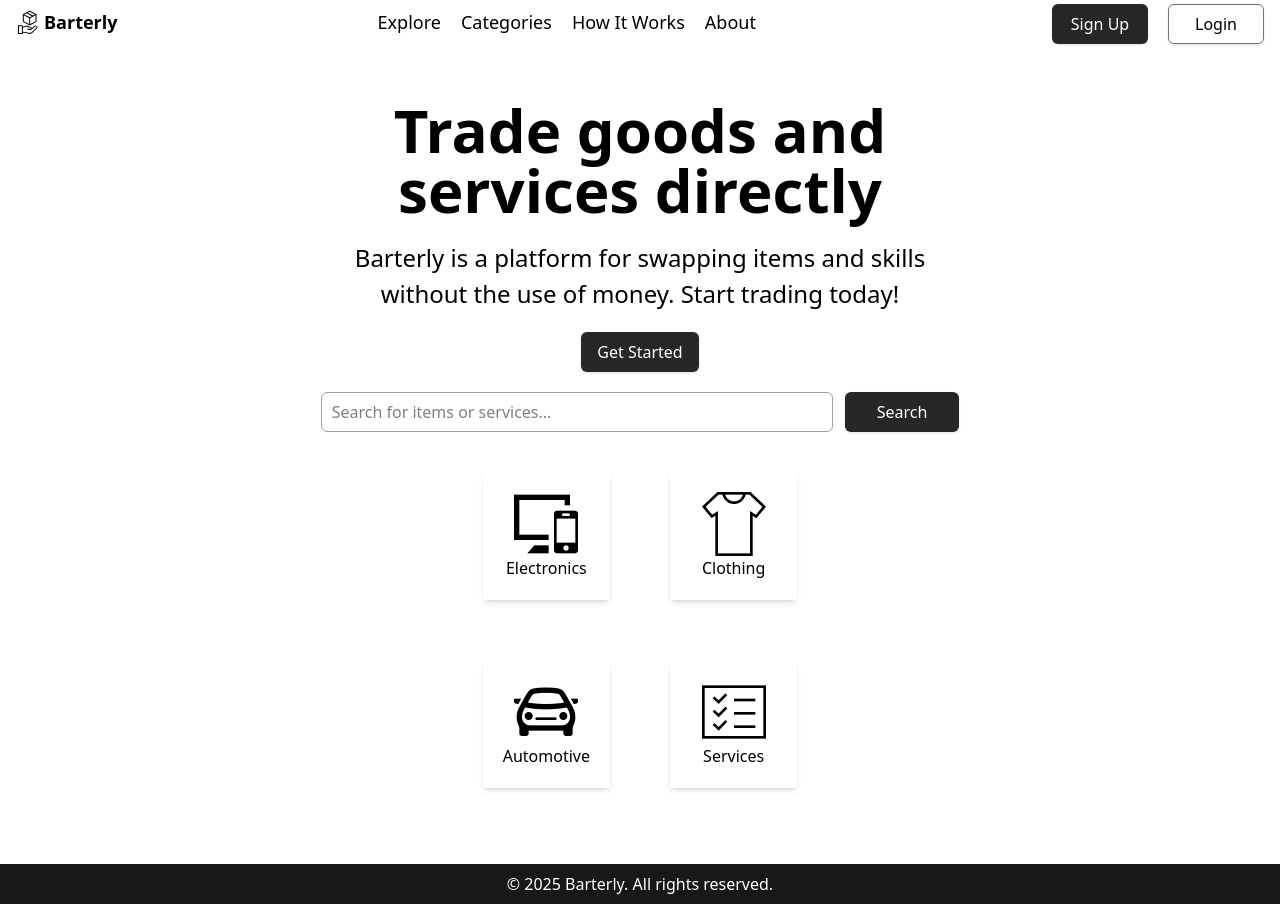
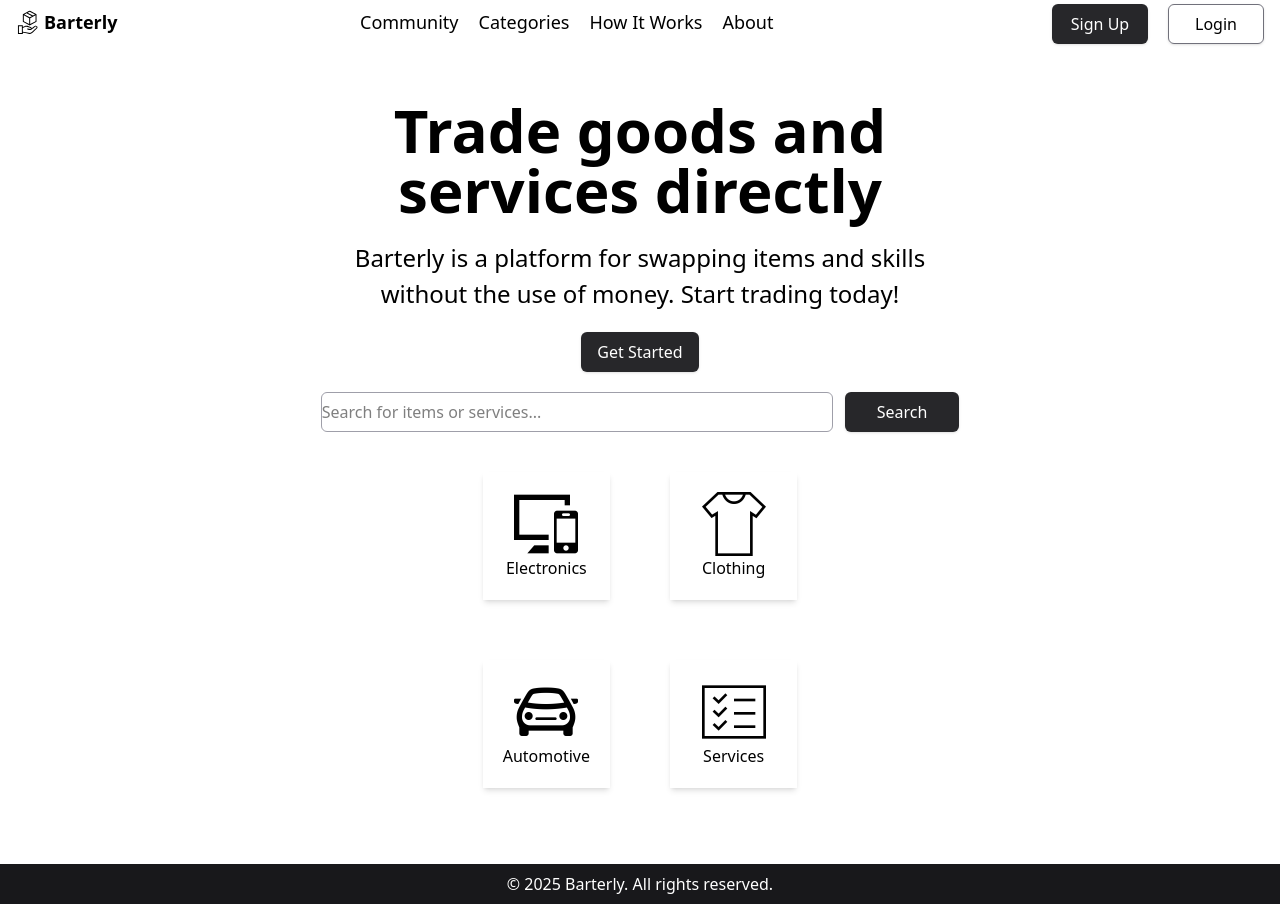
Before and after one commit to AlexKT1022/barterly-frontend, a React (Vite) app: page / in a window 1280 px wide. Built offline with nearby package versions, Linux system fonts and the light colour scheme.

Commit message:
navbar: explore -> community / subtle change to userscard on hover

```diff
--- a/src/components/Navbar.jsx
+++ b/src/components/Navbar.jsx
@@ -11,9 +11,9 @@ const Navbar = () => {
             <img src="/bartley_outline.svg" className="mr-1 h-6 w-auto" />
             <NavLink to="/"> Barterly </NavLink>
           </div>
-          <div className="flex w-full justify-center gap-5 lg:text-lg md:text-md md:auto">
-            <NavLink to="/explore" className="hover-underline-animation">
-              Explore
+          <div className="flex w-full justify-center gap-5 lg:text-lg md:text-md md:auto ">
+            <NavLink to="/users" className="hover-underline-animation">
+              Community
             </NavLink>
             <NavLink to="/categories" className="hover-underline-animation">
               Categories
--- a/src/components/Users/UserCard.jsx
+++ b/src/components/Users/UserCard.jsx
@@ -17,7 +17,7 @@ const UserCard = ({ user, posts }) => {
 
   return (
     <>
-      <div className="w-84 h-75 border border-zinc-300 rounded-lg p-5">
+      <div className="w-84 h-75 border border-zinc-300 rounded-lg p-5 hover:shadow-xl transition-all duration-300">
         <div className="flex">
           <img
             src={user.profile_image_url}
--- a/src/index.css
+++ b/src/index.css
@@ -54,6 +54,6 @@ h2 {
   font-size: var(--text-2xl);
 }
 
-#home-search {
+/* #home-search {
   padding-left: 10px;
-}
+} */
```
